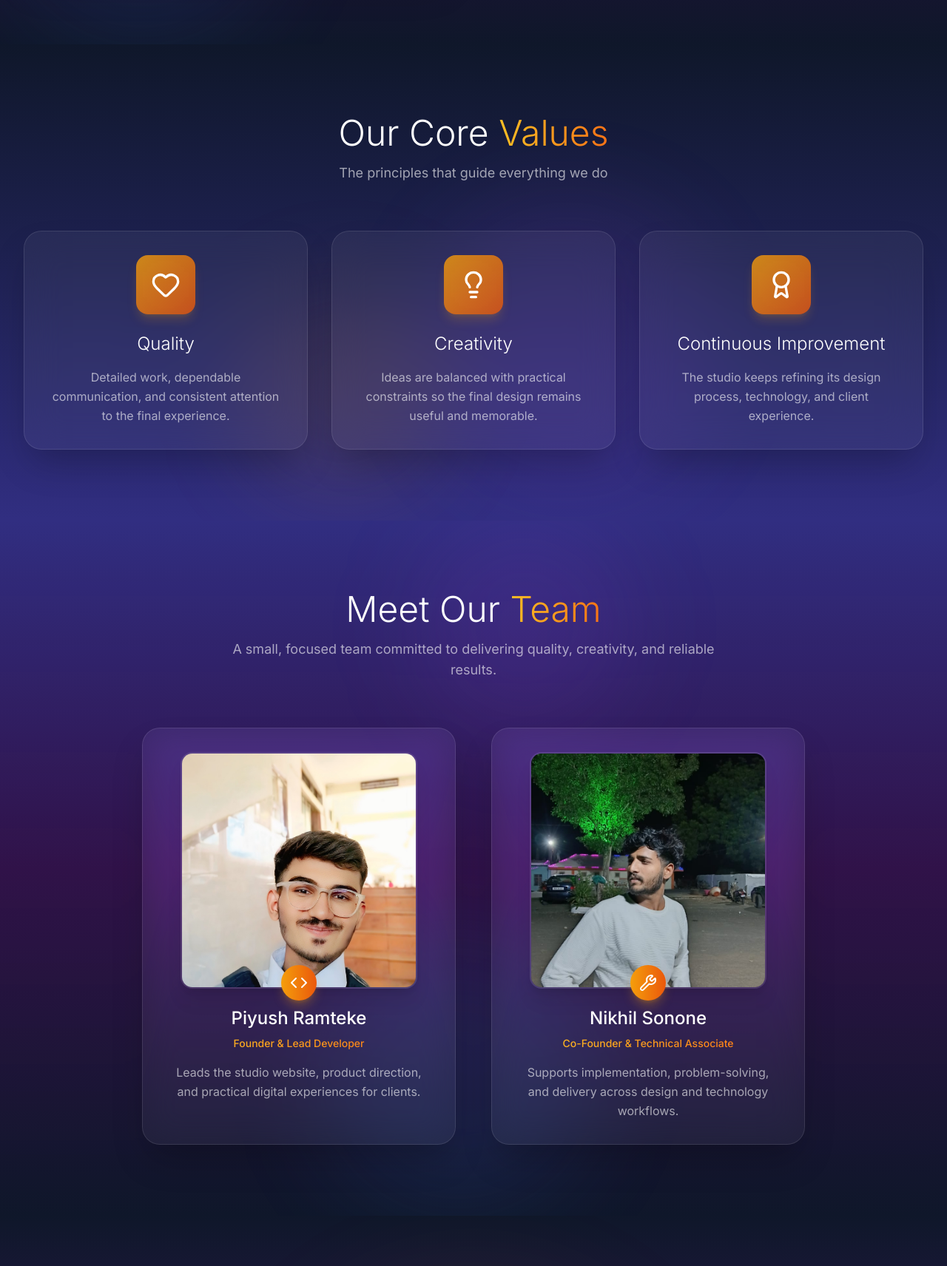
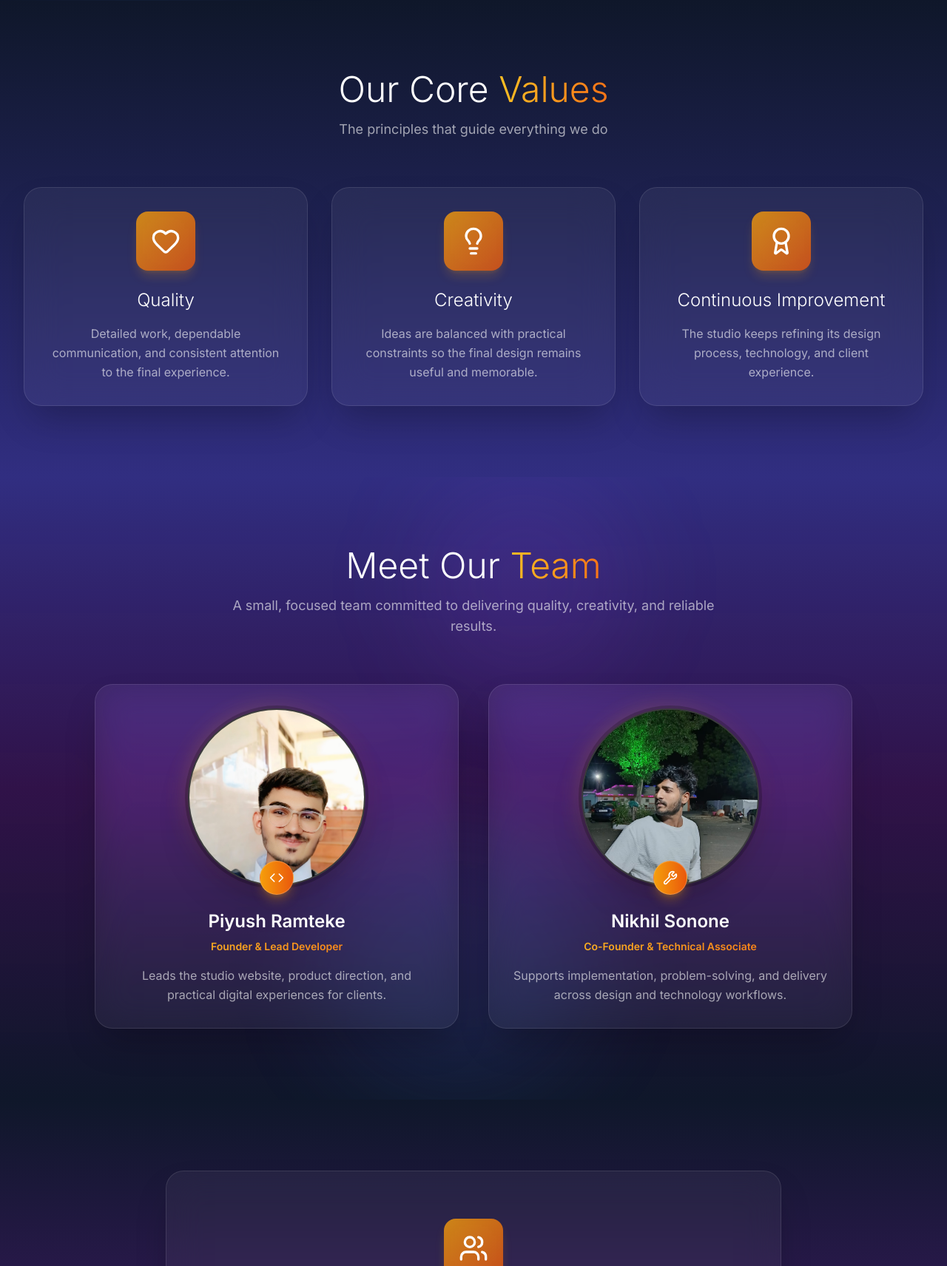
Before and after one commit to Piyu242005/Interior-design-Website-, a Flask app: page /about in a window 1280 px wide. Shown: the part 1480-3192 px from the top of the page at 74% size. Run offline with Flask 3, Linux system fonts and the light colour scheme; some libraries are stand-ins or nearby versions.

Commit message:
fix: repair founder portraits on GitHub Pages

```diff
--- a/flask_app/templates/about.html
+++ b/flask_app/templates/about.html
@@ -3,220 +3,74 @@
 {% block content %}
 <!-- Hero Section with Glassmorphism -->
 <section class="relative min-h-screen flex items-center justify-center overflow-hidden">
-    <!-- Animated gradient background -->
     <div class="absolute inset-0 bg-gradient-to-br from-purple-900 via-slate-900 to-indigo-900">
-        <div class="absolute inset-0 bg-cover bg-center opacity-30"
-             style="background-image: url('https://images.pexels.com/photos/1457842/pexels-photo-1457842.jpeg?auto=compress&cs=tinysrgb&w=1920');"></div>
-        <!-- Floating orbs -->
+        <div class="absolute inset-0 bg-cover bg-center opacity-30" style="background-image: url('https://images.pexels.com/photos/1457842/pexels-photo-1457842.jpeg?auto=compress&cs=tinysrgb&w=1920');"></div>
         <div class="absolute top-20 left-20 w-72 h-72 bg-purple-500/30 rounded-full blur-3xl animate-pulse"></div>
         <div class="absolute bottom-20 right-20 w-96 h-96 bg-blue-500/20 rounded-full blur-3xl animate-pulse" style="animation-delay: 1s;"></div>
         <div class="absolute top-1/2 left-1/2 w-64 h-64 bg-amber-500/20 rounded-full blur-3xl animate-pulse" style="animation-delay: 2s;"></div>
     </div>
-
     <div class="relative z-10 text-center px-4 max-w-4xl mx-auto">
-        <!-- Glass card for hero content -->
         <div class="backdrop-blur-xl bg-white/10 border border-white/20 rounded-3xl p-12 shadow-2xl">
-            <h1 class="text-5xl md:text-7xl font-light mb-6 text-white tracking-tight">
-                About <span class="bg-gradient-to-r from-amber-400 to-orange-500 bg-clip-text text-transparent">Piyu</span>
-            </h1>
-            <p class="text-xl md:text-2xl text-white/80 max-w-2xl mx-auto font-light">
-                Delivering visually appealing and user-friendly digital experiences
-            </p>
+            <h1 class="text-5xl md:text-7xl font-light mb-6 text-white tracking-tight">About <span class="bg-gradient-to-r from-amber-400 to-orange-500 bg-clip-text text-transparent">D NEST</span></h1>
+            <p class="text-xl md:text-2xl text-white/80 max-w-2xl mx-auto font-light">Designing thoughtful spaces and digital experiences with clarity, creativity, and purpose.</p>
         </div>
     </div>
-
-    <!-- Scroll indicator -->
-    <div class="absolute bottom-8 left-1/2 -translate-x-1/2 animate-bounce">
-        <div class="w-6 h-10 border-2 border-white/30 rounded-full flex items-start justify-center p-2">
-            <div class="w-1.5 h-1.5 bg-white rounded-full"></div>
-        </div>
-    </div>
+    <div class="absolute bottom-8 left-1/2 -translate-x-1/2 animate-bounce"><div class="w-6 h-10 border-2 border-white/30 rounded-full flex items-start justify-center p-2"><div class="w-1.5 h-1.5 bg-white rounded-full"></div></div></div>
 </section>
 
-<!-- Our Story Section -->
 <section class="relative py-24 overflow-hidden">
     <div class="absolute inset-0 bg-gradient-to-b from-slate-900 via-purple-900/50 to-slate-900"></div>
-    <div class="absolute inset-0">
-        <div class="absolute top-0 right-0 w-96 h-96 bg-purple-500/10 rounded-full blur-3xl"></div>
-        <div class="absolute bottom-0 left-0 w-96 h-96 bg-blue-500/10 rounded-full blur-3xl"></div>
-    </div>
-
+    <div class="absolute inset-0"><div class="absolute top-0 right-0 w-96 h-96 bg-purple-500/10 rounded-full blur-3xl"></div><div class="absolute bottom-0 left-0 w-96 h-96 bg-blue-500/10 rounded-full blur-3xl"></div></div>
     <div class="relative z-10 max-w-7xl mx-auto px-4 sm:px-6 lg:px-8">
         <div class="grid grid-cols-1 lg:grid-cols-2 gap-16 items-center">
             <div class="backdrop-blur-xl bg-white/5 border border-white/10 rounded-3xl p-8 md:p-12 shadow-2xl">
-                <h2 class="text-4xl md:text-5xl font-light mb-8 text-white">
-                    Our <span class="bg-gradient-to-r from-amber-400 to-orange-500 bg-clip-text text-transparent">Story</span>
-                </h2>
+                <h2 class="text-4xl md:text-5xl font-light mb-8 text-white">Our <span class="bg-gradient-to-r from-amber-400 to-orange-500 bg-clip-text text-transparent">Story</span></h2>
                 <div class="space-y-6 text-white/70 leading-relaxed text-lg">
-                    <p>
-                        Founded with a passion for clean, modern, and functional design, Piyu was created
-                        to deliver visually appealing and user-friendly digital experiences. The focus is
-                        on simplicity, clarity, and purposeful design that enhances usability and aesthetics.
-                    </p>
-                    <p>
-                        Each project is built with attention to detail, combining creative ideas with
-                        practical solutions. The goal is to create designs that are not only attractive
-                        but also meaningful and effective for real users.
-                    </p>
-                    <p>
-                        Created by Piyu, this platform reflects a commitment to quality, creativity,
-                        and continuous improvement.
-                    </p>
+                    <p>Founded with a passion for clean, modern, and functional design, D NEST creates visually refined and practical digital experiences for its clients.</p>
+                    <p>Each project is built with attention to detail, combining creative ideas with practical solutions. The goal is to create work that is attractive, meaningful, and effective for real users.</p>
+                    <p>Created by Piyush, this platform reflects a commitment to quality, creativity, and continuous improvement.</p>
                 </div>
             </div>
-
             <div class="grid grid-cols-2 gap-4">
-                <div class="backdrop-blur-sm bg-white/5 border border-white/10 rounded-2xl p-2 shadow-xl hover:bg-white/10 transition-all duration-300 hover:scale-105">
-                    <img src="https://images.pexels.com/photos/1643383/pexels-photo-1643383.jpeg?auto=compress&cs=tinysrgb&w=600"
-                         alt="Design detail" class="rounded-xl w-full h-full object-cover">
-                </div>
-                <div class="backdrop-blur-sm bg-white/5 border border-white/10 rounded-2xl p-2 shadow-xl mt-8 hover:bg-white/10 transition-all duration-300 hover:scale-105">
-                    <img src="https://images.pexels.com/photos/1743231/pexels-photo-1743231.jpeg?auto=compress&cs=tinysrgb&w=600"
-                         alt="Interior space" class="rounded-xl w-full h-full object-cover">
-                </div>
-                <div class="backdrop-blur-sm bg-white/5 border border-white/10 rounded-2xl p-2 shadow-xl -mt-8 hover:bg-white/10 transition-all duration-300 hover:scale-105">
-                    <img src="https://images.pexels.com/photos/2507010/pexels-photo-2507010.jpeg?auto=compress&cs=tinysrgb&w=600"
-                         alt="Modern design" class="rounded-xl w-full h-full object-cover">
-                </div>
-                <div class="backdrop-blur-sm bg-white/5 border border-white/10 rounded-2xl p-2 shadow-xl hover:bg-white/10 transition-all duration-300 hover:scale-105">
-                    <img src="https://images.pexels.com/photos/1350789/pexels-photo-1350789.jpeg?auto=compress&cs=tinysrgb&w=600"
-                         alt="Elegant room" class="rounded-xl w-full h-full object-cover">
-                </div>
+                <div class="backdrop-blur-sm bg-white/5 border border-white/10 rounded-2xl p-2 shadow-xl hover:bg-white/10 transition-all duration-300 hover:scale-105"><img src="https://images.pexels.com/photos/1643383/pexels-photo-1643383.jpeg?auto=compress&cs=tinysrgb&w=600" alt="Design detail" class="rounded-xl w-full h-full object-cover"></div>
+                <div class="backdrop-blur-sm bg-white/5 border border-white/10 rounded-2xl p-2 shadow-xl mt-8 hover:bg-white/10 transition-all duration-300 hover:scale-105"><img src="https://images.pexels.com/photos/1743231/pexels-photo-1743231.jpeg?auto=compress&cs=tinysrgb&w=600" alt="Interior space" class="rounded-xl w-full h-full object-cover"></div>
+                <div class="backdrop-blur-sm bg-white/5 border border-white/10 rounded-2xl p-2 shadow-xl -mt-8 hover:bg-white/10 transition-all duration-300 hover:scale-105"><img src="https://images.pexels.com/photos/2507010/pexels-photo-2507010.jpeg?auto=compress&cs=tinysrgb&w=600" alt="Modern design" class="rounded-xl w-full h-full object-cover"></div>
+                <div class="backdrop-blur-sm bg-white/5 border border-white/10 rounded-2xl p-2 shadow-xl hover:bg-white/10 transition-all duration-300 hover:scale-105"><img src="https://images.pexels.com/photos/1350789/pexels-photo-1350789.jpeg?auto=compress&cs=tinysrgb&w=600" alt="Elegant room" class="rounded-xl w-full h-full object-cover"></div>
             </div>
         </div>
     </div>
 </section>
 
-<!-- Core Values Section -->
+<section class="relative py-24 overflow-hidden"><div class="absolute inset-0 bg-gradient-to-b from-slate-900 to-indigo-900"></div><div class="relative z-10 max-w-7xl mx-auto px-4 sm:px-6 lg:px-8"><div class="text-center mb-16"><h2 class="text-4xl md:text-5xl font-light mb-4 text-white">Our Core <span class="bg-gradient-to-r from-amber-400 to-orange-500 bg-clip-text text-transparent">Values</span></h2><p class="text-white/60 text-lg max-w-2xl mx-auto">The principles that guide everything we do</p></div><div class="grid grid-cols-1 md:grid-cols-3 gap-8">{% for value in values %}<div class="group backdrop-blur-xl bg-white/5 border border-white/10 rounded-3xl p-8 text-center shadow-2xl hover:bg-white/10 transition-all duration-500 hover:scale-105 hover:border-amber-500/30"><div class="w-20 h-20 backdrop-blur-xl bg-gradient-to-br from-amber-500/80 to-orange-600/80 rounded-2xl flex items-center justify-center mx-auto mb-6 transform group-hover:rotate-6 transition-transform shadow-lg shadow-amber-500/20"><i data-lucide="{{ value.icon }}" class="w-10 h-10 text-white"></i></div><h3 class="text-2xl font-light mb-4 text-white">{{ value.title }}</h3><p class="text-white/60 leading-relaxed">{{ value.description }}</p></div>{% endfor %}</div></div></section>
+
+<!-- Team Section: fixed local image URLs for GitHub Pages and improved portrait framing -->
 <section class="relative py-24 overflow-hidden">
-    <div class="absolute inset-0 bg-gradient-to-b from-slate-900 to-indigo-900"></div>
-    <div class="absolute inset-0">
-        <div class="absolute top-1/2 left-1/4 w-72 h-72 bg-amber-500/10 rounded-full blur-3xl"></div>
-        <div class="absolute top-1/3 right-1/4 w-96 h-96 bg-purple-500/10 rounded-full blur-3xl"></div>
-    </div>
-
+    <div class="absolute inset-0 bg-gradient-to-b from-indigo-900 via-purple-900/50 to-slate-900"></div>
+    <div class="absolute inset-0"><div class="absolute bottom-0 left-1/3 w-96 h-96 bg-blue-500/10 rounded-full blur-3xl"></div><div class="absolute top-0 right-1/3 w-72 h-72 bg-purple-500/10 rounded-full blur-3xl"></div></div>
     <div class="relative z-10 max-w-7xl mx-auto px-4 sm:px-6 lg:px-8">
-        <div class="text-center mb-16">
-            <h2 class="text-4xl md:text-5xl font-light mb-4 text-white">
-                Our Core <span class="bg-gradient-to-r from-amber-400 to-orange-500 bg-clip-text text-transparent">Values</span>
-            </h2>
-            <p class="text-white/60 text-lg max-w-2xl mx-auto">
-                The principles that guide everything we do
-            </p>
-        </div>
-
-        <div class="grid grid-cols-1 md:grid-cols-3 gap-8">
-            {% for value in values %}
-            <div class="group backdrop-blur-xl bg-white/5 border border-white/10 rounded-3xl p-8 text-center shadow-2xl hover:bg-white/10 transition-all duration-500 hover:scale-105 hover:border-amber-500/30">
-                <div class="w-20 h-20 backdrop-blur-xl bg-gradient-to-br from-amber-500/80 to-orange-600/80 rounded-2xl flex items-center justify-center mx-auto mb-6 transform group-hover:rotate-6 transition-transform shadow-lg shadow-amber-500/20">
-                    <i data-lucide="{{ value.icon }}" class="w-10 h-10 text-white"></i>
+        <div class="text-center mb-16"><h2 class="text-4xl md:text-5xl font-light mb-4 text-white">Meet Our <span class="bg-gradient-to-r from-amber-400 to-orange-500 bg-clip-text text-transparent">Team</span></h2><p class="text-white/60 text-lg max-w-2xl mx-auto">A small, focused team committed to delivering quality, creativity, and reliable results.</p></div>
+        <div class="grid grid-cols-1 md:grid-cols-2 gap-10 max-w-5xl mx-auto">
+            {% for member in team %}
+            <article class="group relative backdrop-blur-xl bg-white/5 border border-white/10 rounded-3xl p-6 sm:p-8 text-center shadow-2xl hover:bg-white/10 transition-all duration-500 hover:border-amber-500/30 hover:-translate-y-1">
+                <div class="relative mx-auto mb-8 w-52 h-52 sm:w-60 sm:h-60">
+                    <div class="absolute -inset-2 rounded-full bg-gradient-to-br from-amber-400/30 via-orange-500/10 to-transparent blur-md opacity-70 group-hover:opacity-100 transition-opacity"></div>
+                    <div class="relative w-full h-full overflow-hidden rounded-full border-2 border-white/15 bg-zinc-900 shadow-2xl ring-4 ring-black/20">
+                        <img src="{{ url_for('static', filename=member.image) }}" alt="Portrait of {{ member.name }}" class="block w-full h-full object-cover object-center transition-transform duration-700 group-hover:scale-105" loading="lazy" onerror="this.onerror=null;this.src='{{ url_for('static', filename='images/Piyu.png') }}';">
+                    </div>
+                    <div class="absolute -bottom-3 left-1/2 -translate-x-1/2 backdrop-blur-xl bg-gradient-to-r from-amber-500 to-orange-600 rounded-full p-3 shadow-lg shadow-amber-500/30 border border-white/20"><i data-lucide="{{ member.icon }}" class="w-5 h-5 text-white"></i></div>
                 </div>
-                <h3 class="text-2xl font-light mb-4 text-white">{{ value.title }}</h3>
-                <p class="text-white/60 leading-relaxed">{{ value.description }}</p>
-            </div>
+                <h3 class="text-2xl font-semibold mb-2 text-white">{{ member.name }}</h3>
+                <p class="bg-gradient-to-r from-amber-400 to-orange-500 bg-clip-text text-transparent text-sm mb-4 font-semibold">{{ member.role }}</p>
+                <p class="max-w-md mx-auto text-white/60 leading-relaxed">{{ member.bio }}</p>
+            </article>
             {% endfor %}
         </div>
     </div>
 </section>
 
-<!-- Team Section -->
-<section class="relative py-24 overflow-hidden">
-    <div class="absolute inset-0 bg-gradient-to-b from-indigo-900 via-purple-900/50 to-slate-900"></div>
-    <div class="absolute inset-0">
-        <div class="absolute bottom-0 left-1/3 w-96 h-96 bg-blue-500/10 rounded-full blur-3xl"></div>
-        <div class="absolute top-0 right-1/3 w-72 h-72 bg-purple-500/10 rounded-full blur-3xl"></div>
-    </div>
+<section class="relative py-24 overflow-hidden"><div class="absolute inset-0 bg-gradient-to-b from-slate-900 to-purple-900"></div><div class="relative z-10 max-w-4xl mx-auto px-4 sm:px-6 lg:px-8"><div class="backdrop-blur-xl bg-white/5 border border-white/10 rounded-3xl p-12 md:p-16 shadow-2xl text-center"><div class="inline-flex items-center justify-center w-20 h-20 backdrop-blur-xl bg-gradient-to-br from-amber-500/80 to-orange-600/80 rounded-2xl mb-8 shadow-lg shadow-amber-500/20"><i data-lucide="users" class="w-10 h-10 text-white"></i></div><h2 class="text-3xl md:text-4xl font-light mb-8 text-white">Our <span class="bg-gradient-to-r from-amber-400 to-orange-500 bg-clip-text text-transparent">Philosophy</span></h2><p class="text-white/70 text-lg leading-relaxed mb-6">We believe that exceptional design is a harmonious blend of aesthetics, functionality, and user experience. Every project has unique requirements, and our role is to deliver solutions that are both beautiful and practical.</p><p class="text-white/70 text-lg leading-relaxed">We approach each project with fresh perspectives, creating unique solutions that balance creativity with usability. The result is work that feels both modern and timeless, sophisticated yet accessible.</p></div></div></section>
 
-    <div class="relative z-10 max-w-7xl mx-auto px-4 sm:px-6 lg:px-8">
-        <div class="text-center mb-16">
-            <h2 class="text-4xl md:text-5xl font-light mb-4 text-white">
-                Meet Our <span class="bg-gradient-to-r from-amber-400 to-orange-500 bg-clip-text text-transparent">Team</span>
-            </h2>
-            <p class="text-white/60 text-lg max-w-2xl mx-auto">
-                A small, focused team committed to delivering quality, creativity, and reliable results.
-            </p>
-        </div>
-
-        <div class="grid grid-cols-1 md:grid-cols-2 gap-12 max-w-4xl mx-auto">
-            {% for member in team %}
-            <div class="group backdrop-blur-xl bg-white/5 border border-white/10 rounded-3xl p-8 text-center shadow-2xl hover:bg-white/10 transition-all duration-500 hover:border-amber-500/30">
-                <div class="relative mb-6">
-                    <div class="aspect-square overflow-hidden rounded-2xl max-w-xs mx-auto border-2 border-white/10 shadow-xl">
-                        <img src="{{ member.image }}" alt="{{ member.name }}"
-                             class="w-full h-full object-cover transform group-hover:scale-110 transition-transform duration-500">
-                    </div>
-                    <div class="absolute -bottom-4 left-1/2 -translate-x-1/2 backdrop-blur-xl bg-gradient-to-r from-amber-500 to-orange-600 rounded-full p-3 shadow-lg shadow-amber-500/30">
-                        <i data-lucide="{{ member.icon }}" class="w-6 h-6 text-white"></i>
-                    </div>
-                </div>
-                <h3 class="text-2xl font-medium mb-2 text-white mt-4">{{ member.name }}</h3>
-                <p class="bg-gradient-to-r from-amber-400 to-orange-500 bg-clip-text text-transparent text-sm mb-4 font-medium">{{ member.role }}</p>
-                <p class="text-white/60 leading-relaxed">{{ member.bio }}</p>
-            </div>
-            {% endfor %}
-        </div>
-    </div>
-</section>
-
-<!-- Philosophy Section -->
-<section class="relative py-24 overflow-hidden">
-    <div class="absolute inset-0 bg-gradient-to-b from-slate-900 to-purple-900"></div>
-    <div class="absolute inset-0">
-        <div class="absolute top-1/2 left-1/2 -translate-x-1/2 -translate-y-1/2 w-[600px] h-[600px] bg-amber-500/5 rounded-full blur-3xl"></div>
-    </div>
-
-    <div class="relative z-10 max-w-4xl mx-auto px-4 sm:px-6 lg:px-8">
-        <div class="backdrop-blur-xl bg-white/5 border border-white/10 rounded-3xl p-12 md:p-16 shadow-2xl text-center">
-            <div class="inline-flex items-center justify-center w-20 h-20 backdrop-blur-xl bg-gradient-to-br from-amber-500/80 to-orange-600/80 rounded-2xl mb-8 shadow-lg shadow-amber-500/20">
-                <i data-lucide="users" class="w-10 h-10 text-white"></i>
-            </div>
-            <h2 class="text-3xl md:text-4xl font-light mb-8 text-white">
-                Our <span class="bg-gradient-to-r from-amber-400 to-orange-500 bg-clip-text text-transparent">Philosophy</span>
-            </h2>
-            <p class="text-white/70 text-lg leading-relaxed mb-6">
-                We believe that exceptional design is a harmonious blend of aesthetics,
-                functionality, and user experience. Our philosophy is rooted in understanding
-                that every project has unique requirements, and our role is to deliver
-                solutions that are both beautiful and practical.
-            </p>
-            <p class="text-white/70 text-lg leading-relaxed">
-                We approach each project with fresh perspectives, creating unique solutions
-                that balance creativity with usability. The result is work that feels both
-                modern and timeless, sophisticated yet accessible, innovative yet reliable.
-            </p>
-        </div>
-    </div>
-</section>
-
-<!-- CTA Section -->
-<section class="relative py-24 overflow-hidden">
-    <div class="absolute inset-0 bg-gradient-to-b from-purple-900 to-slate-900"></div>
-    <div class="absolute inset-0">
-        <div class="absolute bottom-0 left-0 w-full h-1/2 bg-gradient-to-t from-amber-500/10 to-transparent"></div>
-    </div>
-
-    <div class="relative z-10 max-w-4xl mx-auto px-4 sm:px-6 lg:px-8">
-        <div class="backdrop-blur-xl bg-gradient-to-br from-amber-500/20 to-orange-600/20 border border-amber-500/30 rounded-3xl p-12 md:p-16 text-center shadow-2xl">
-            <h2 class="text-3xl md:text-4xl font-light mb-6 text-white">
-                Let's Create Something <span class="bg-gradient-to-r from-amber-400 to-orange-500 bg-clip-text text-transparent">Beautiful</span> Together
-            </h2>
-            <p class="text-white/70 mb-8 max-w-2xl mx-auto text-lg">
-                Ready to start your design journey? Contact us today to discuss your project.
-            </p>
-            <a href="{{ url_for('contact') }}"
-               class="inline-flex items-center px-8 py-4 bg-gradient-to-r from-amber-500 to-orange-600 text-white font-semibold rounded-full hover:shadow-lg hover:shadow-amber-500/25 transition-all duration-300 hover:scale-105">
-                Get In Touch
-                <i data-lucide="arrow-right" class="ml-2 w-5 h-5"></i>
-            </a>
-        </div>
-    </div>
-</section>
+<section class="relative py-24 overflow-hidden"><div class="absolute inset-0 bg-gradient-to-b from-purple-900 to-slate-900"></div><div class="relative z-10 max-w-4xl mx-auto px-4 sm:px-6 lg:px-8"><div class="backdrop-blur-xl bg-gradient-to-br from-amber-500/20 to-orange-600/20 border border-amber-500/30 rounded-3xl p-12 md:p-16 text-center shadow-2xl"><h2 class="text-3xl md:text-4xl font-light mb-6 text-white">Let's Create Something <span class="bg-gradient-to-r from-amber-400 to-orange-500 bg-clip-text text-transparent">Beautiful</span> Together</h2><p class="text-white/70 mb-8 max-w-2xl mx-auto text-lg">Ready to start your design journey? Contact us today to discuss your project.</p><a href="{{ url_for('contact') }}" class="inline-flex items-center px-8 py-4 bg-gradient-to-r from-amber-500 to-orange-600 text-white font-semibold rounded-full hover:shadow-lg hover:shadow-amber-500/25 transition-all duration-300 hover:scale-105">Get In Touch<i data-lucide="arrow-right" class="ml-2 w-5 h-5"></i></a></div></div></section>
 {% endblock %}
 
-{% block extra_scripts %}
-<script>
-    document.addEventListener('DOMContentLoaded', function() {
-        lucide.createIcons();
-    });
-</script>
-{% endblock %}
+{% block extra_scripts %}<script>document.addEventListener('DOMContentLoaded', function(){ lucide.createIcons(); });</script>{% endblock %}
```
